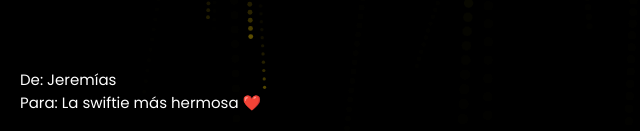
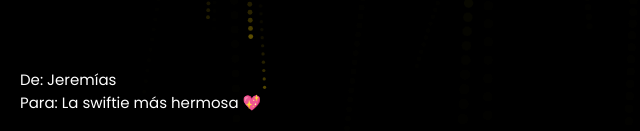
Before and after one commit to JeremiasCastroL/Flores-amarrillas-, a plain HTML site: page index.html in a window 1280 px wide. Shown: the part 666-797 px from the top of the page, 0-640 px from the left. Drawn offline with Linux system fonts and the light colour scheme; a web font is replaced by a local one.

Commit message:
Update index.html

```diff
--- a/index.html
+++ b/index.html
@@ -99,7 +99,7 @@ x<!doctype html>
 
   <div class="dedicatoria">
     De: Jeremías<br>
-    Para: La swiftie más hermosa ❤️
+    Para: La swiftie más hermosa 💖
   </div>
   <!-- Botón y audio -->
 <button id="playMusic"><svg xmlns="http://www.w3.org/2000/svg" height="30px" viewBox="0 -960 960 960" width="30px" fill="#111"><path d="M560-160q-66 0-113-47t-47-113q0-66 47-113t113-47q23 0 42.5 5.5T640-458v-342h240v120H720v360q0 66-47 113t-113 47ZM80-320q0-99 38-186.5T221-659q65-65 152.5-103T560-800v80q-82 0-155 31.5t-127.5 86q-54.5 54.5-86 127T160-320H80Zm160 0q0-66 25.5-124.5t69-102Q378-590 436-615t124-25v80q-100 0-170 70t-70 170h-80Z"/></svg></button>
```
